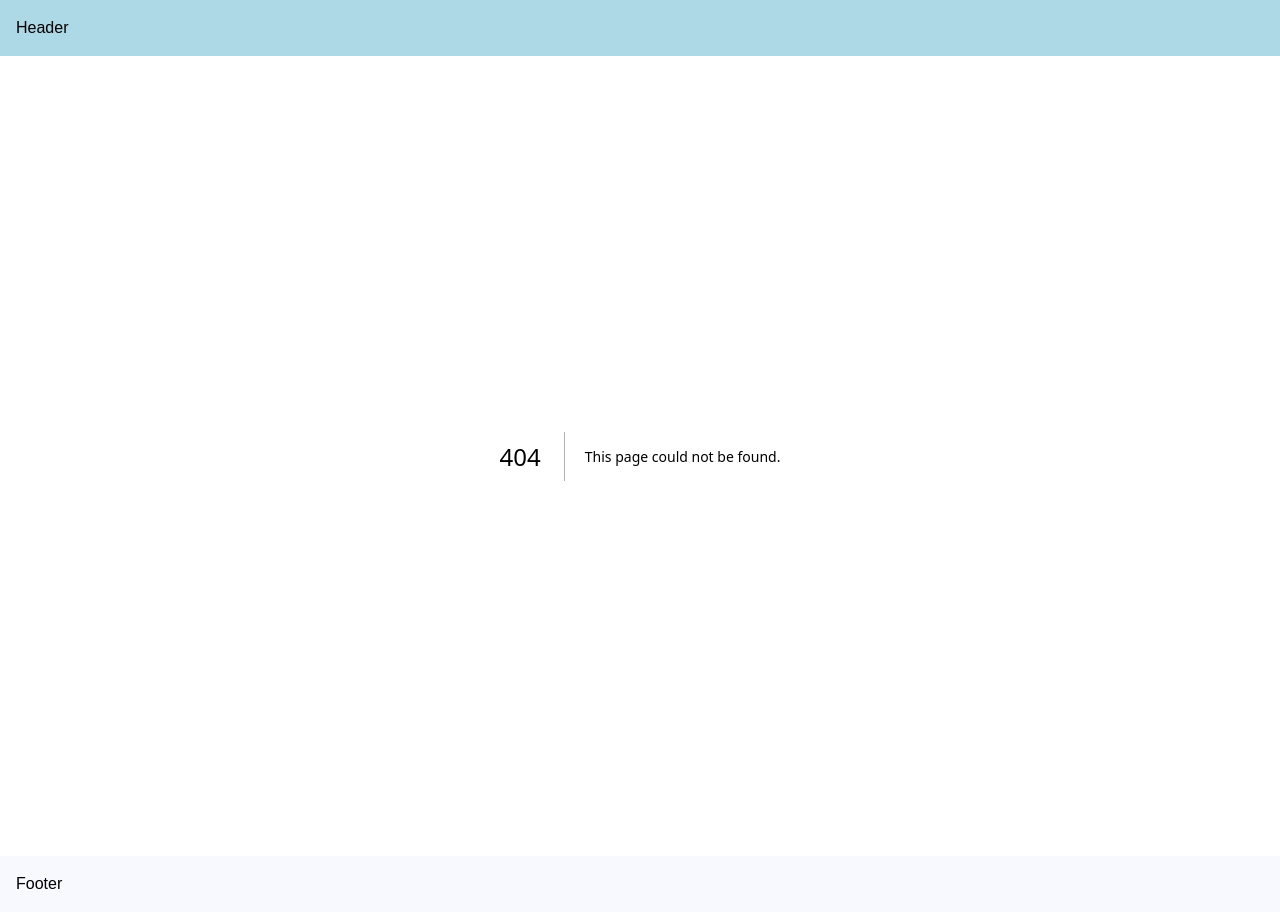
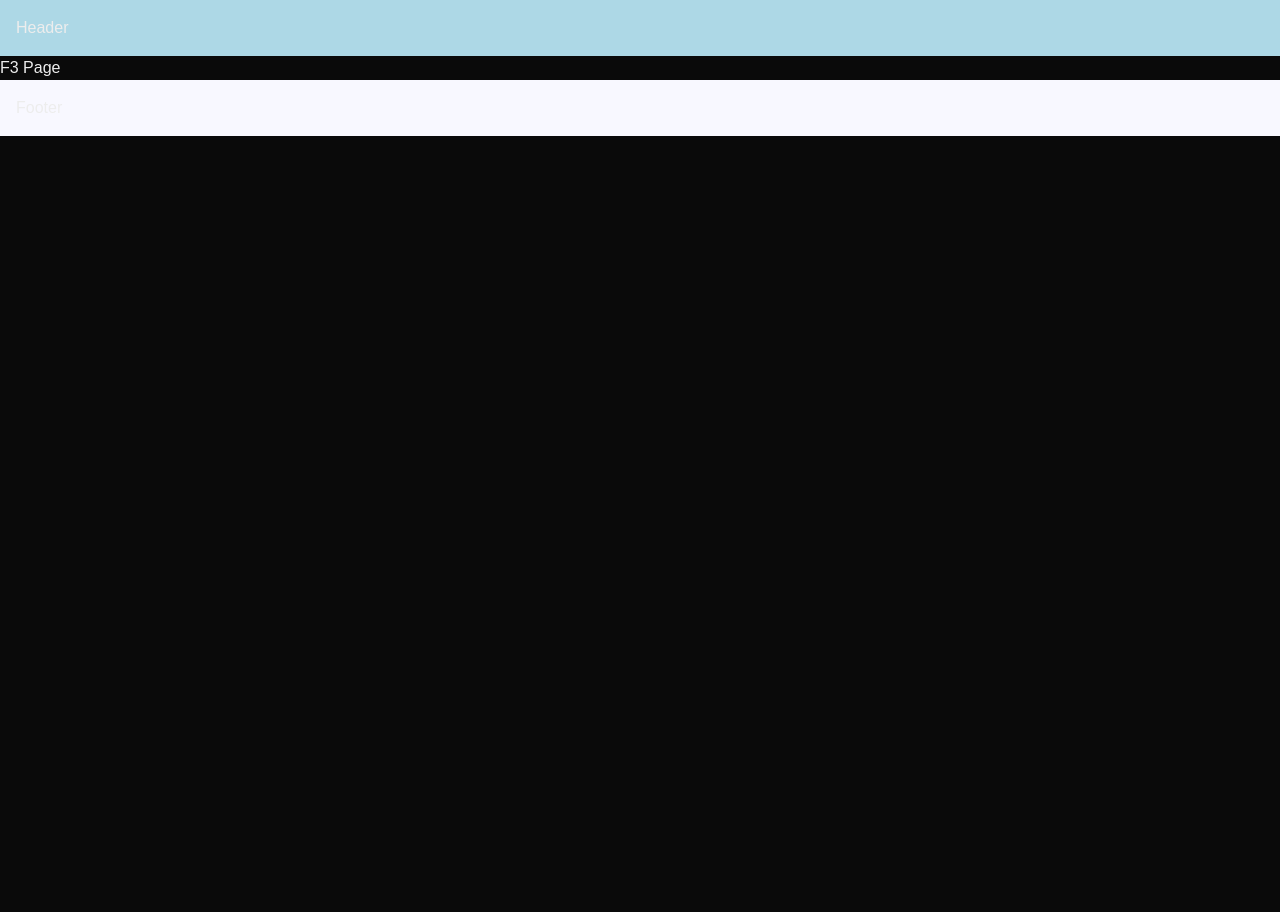
Before and after one commit to teja-afk/nextjs-practise, a Next.js app: page /f3 in a window 1280 px wide. Before the commit this address had no page. After the commit the page ends 800 px from the top, so only its background shows below. Built offline with nearby package versions, Linux system fonts and the light colour scheme.

Commit message:
add: intercepting routes (one level above)

```diff
--- /dev/null
+++ b/app/f1/(..)f3/page.tsx
@@ -0,0 +1,3 @@
+export default function InterceptedF3Page() {
+    return <h1>(..) Intercepted F3 Page</h1>
+}
--- /dev/null
+++ b/app/f3/page.tsx
@@ -0,0 +1,3 @@
+export default function F3() {
+  return <h1>F3 Page</h1>;
+}
```
